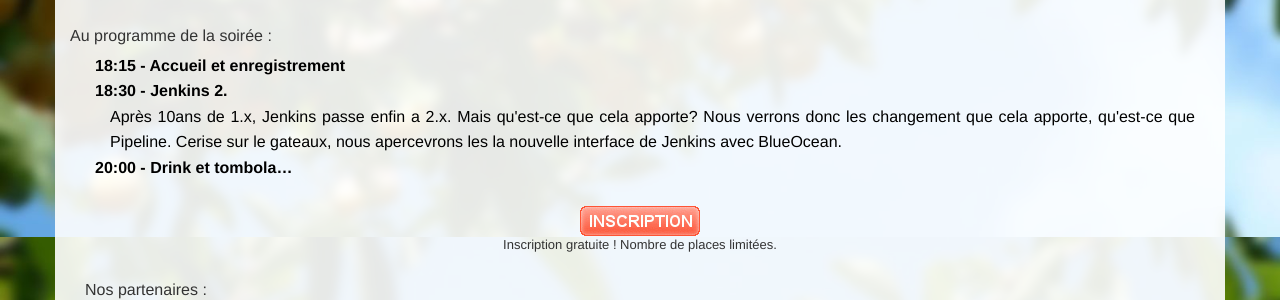
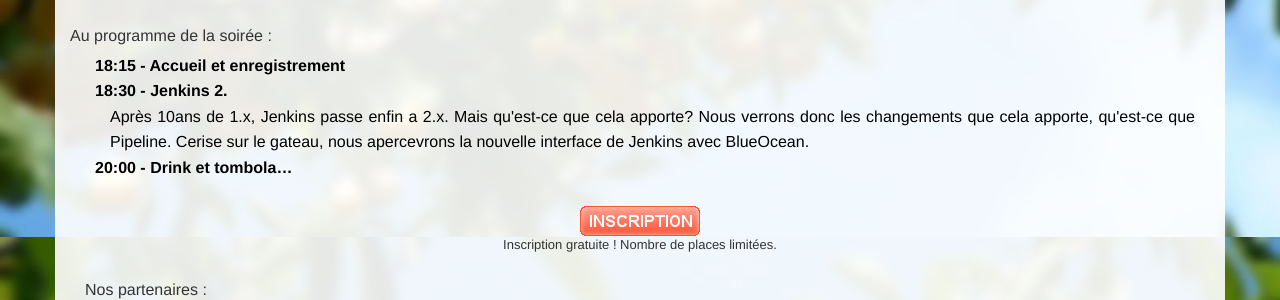
Before and after one commit to LorraineJug/lorrainejug.github.io, a Jekyll site: the page built from _posts/2016/2016-10-19-soiree-jenkins-2.md, in a window 1280 px wide. Shown: the part 723-1023 px from the top of the page. Built offline with Jekyll 4.4.1, drawn with Linux system fonts in a browser that asks for light colours; nearby versions of some CDN libraries.

Commit message:
Corrections Annonce soirée Jenkins 2

```diff
--- a/_posts/2016/2016-10-19-soiree-jenkins-2.md
+++ b/_posts/2016/2016-10-19-soiree-jenkins-2.md
@@ -23,8 +23,8 @@
 	<ul>
 		<li>18:15 - Accueil et enregistrement</li>
 		<li>18:30 - Jenkins 2.
-		<p>Après 10ans de 1.x, Jenkins passe enfin a 2.x. Mais qu'est-ce que cela apporte? Nous verrons donc les changement
-    que cela apporte, qu'est-ce que Pipeline. Cerise sur le gateaux, nous apercevrons les la nouvelle interface de
+		<p>Après 10ans de 1.x, Jenkins passe enfin a 2.x. Mais qu'est-ce que cela apporte? Nous verrons donc les changements
+    que cela apporte, qu'est-ce que Pipeline. Cerise sur le gateau, nous apercevrons la nouvelle interface de
     Jenkins avec BlueOcean.</p>
     </li>
 		<li>20:00 - Drink et tombola…</li>
```
